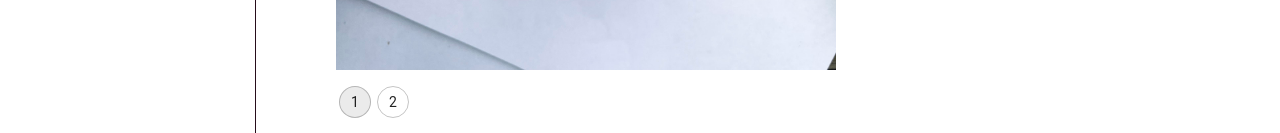
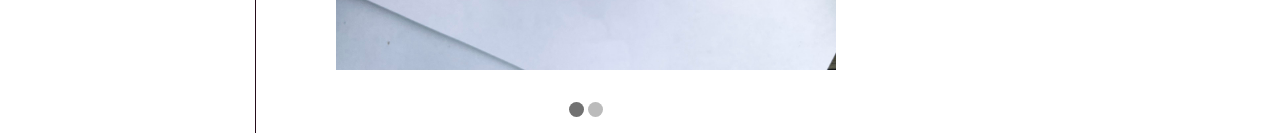
Before and after one commit to isabellaes/ms-pysselfrun, a React (Create React App) app: page /product in a window 1280 px wide. Shown: the part 819-952 px from the top of the page. Built offline with nearby package versions, Linux system fonts and the light colour scheme; a web font is replaced by a local one.

Commit message:
add slideshow for img

```diff
--- /dev/null
+++ b/src/components/ContactForm.tsx
@@ -0,0 +1,34 @@
+const ContactForm = () => {
+  return (
+    <div className="contact-form">
+      <form>
+        <label htmlFor="fname">Namn</label>
+        <input
+          type="text"
+          id="fname"
+          name="firstname"
+          placeholder="Your name.."
+        />
+
+        <label htmlFor="lname">Email</label>
+        <input
+          type="text"
+          id="lname"
+          name="lastname"
+          placeholder="Your last name.."
+        />
+
+        <label htmlFor="subject">Meddelande</label>
+        <textarea
+          id="subject"
+          name="subject"
+          placeholder="Write something.."
+        ></textarea>
+
+        <input type="submit" value="Submit" />
+      </form>
+    </div>
+  );
+};
+
+export default ContactForm;
--- /dev/null
+++ b/src/components/SlideShowImg.tsx
@@ -0,0 +1,35 @@
+import { useEffect, useState } from "react";
+
+interface Props {
+  currentImg: string;
+  images: string[];
+}
+
+const SlideShowImg = (props: Props) => {
+  const [currentImg, setCurrentImg] = useState("");
+
+  useEffect(() => {
+    if (props.currentImg) {
+      setCurrentImg(props.currentImg);
+    }
+  });
+
+  return (
+    <div className="slideShow">
+      <img src={currentImg} alt="" />
+      <div className="pagination">
+        {props.images.flatMap((x, index) => (
+          <span
+            onClick={() => setCurrentImg(x)}
+            className={
+              index === props.images.indexOf(currentImg) ? "dot active" : "dot"
+            }
+            key={index}
+          ></span>
+        ))}
+      </div>
+    </div>
+  );
+};
+
+export default SlideShowImg;
--- a/src/pages/ContactPage.tsx
+++ b/src/pages/ContactPage.tsx
@@ -1,5 +1,6 @@
 import InstagramIcon from "@mui/icons-material/Instagram";
 import FacebookIcon from "@mui/icons-material/Facebook";
+import ContactForm from "../components/ContactForm";
 
 const ContactPage = () => {
   return (
@@ -17,35 +18,7 @@ const ContactPage = () => {
             <i className="bx bxl-tiktok icon" />
           </p>
         </div>
-
-        <div className="contact-form">
-          <form>
-            <label htmlFor="fname">Namn</label>
-            <input
-              type="text"
-              id="fname"
-              name="firstname"
-              placeholder="Your name.."
-            />
-
-            <label htmlFor="lname">Email</label>
-            <input
-              type="text"
-              id="lname"
-              name="lastname"
-              placeholder="Your last name.."
-            />
-
-            <label htmlFor="subject">Meddelande</label>
-            <textarea
-              id="subject"
-              name="subject"
-              placeholder="Write something.."
-            ></textarea>
-
-            <input type="submit" value="Submit" />
-          </form>
-        </div>
+        <ContactForm></ContactForm>
       </div>
     </div>
   );
--- a/src/pages/ProductPage.tsx
+++ b/src/pages/ProductPage.tsx
@@ -1,7 +1,6 @@
 import { useState } from "react";
 import { products } from "../img";
-import Pagination from "@mui/material/Pagination";
-import Stack from "@mui/material/Stack";
+import SlideShowImg from "../components/SlideShowImg";
 
 interface Product {
   title: string;
@@ -11,10 +10,6 @@ interface Product {
 
 const ProductPage = () => {
   const [product, setProducts] = useState<Product>(products[0]);
-  const [page, setPage] = useState(1);
-  const handleChange = (event: React.ChangeEvent<unknown>, value: number) => {
-    setPage(value);
-  };
 
   function onClick(title: string) {
     const product = products.find((product) => product.title === title);
@@ -40,17 +35,10 @@ const ProductPage = () => {
       </aside>
       <main>
         <>
-          <Stack spacing={2}>
-            <img src={product.productImg[page - 1]} alt="" />
-            <Pagination
-              count={product.productImg.length}
-              page={page}
-              onChange={handleChange}
-              hidePrevButton
-              hideNextButton
-              variant="outlined"
-            />
-          </Stack>
+          <SlideShowImg
+            currentImg={product.productImg[0]}
+            images={product.productImg}
+          ></SlideShowImg>
           <div>
             <h2>{product.title}</h2>
             <p>{product.description}</p>
--- /dev/null
+++ b/src/style/components/_contactForm.scss
@@ -0,0 +1,38 @@
+.contact-form {
+  width: 30%;
+  background-color: $backgroundColor-Linear-second;
+  height: 100%;
+  display: flex;
+  flex-direction: column;
+  padding: 2em;
+  box-shadow: 0 4px 8px 0 rgba(0, 0, 0, 0.2), 0 6px 20px 0 rgba(0, 0, 0, 0.19);
+  h1 {
+    padding-bottom: 10px;
+  }
+
+  input[type="text"],
+  select,
+  textarea {
+    width: 100%;
+    padding: 12px;
+    border: 1px solid #ccc;
+    border-radius: 4px;
+    margin-top: 6px;
+    margin-bottom: 16px;
+    resize: vertical;
+  }
+
+  input[type="submit"] {
+    background-color: $highlight-Color-XtraLight;
+    color: black;
+    padding: 12px 20px;
+    border: none;
+    border-radius: 4px;
+    cursor: pointer;
+  }
+
+  input[type="submit"]:hover {
+    background-color: $highlight-Color-Dark;
+    color: #fff;
+  }
+}
--- /dev/null
+++ b/src/style/components/_slideshowimg.scss
@@ -0,0 +1,25 @@
+.slideShow {
+  display: flex;
+  flex-direction: column;
+  align-items: center;
+
+  .dot {
+    cursor: pointer;
+    height: 15px;
+    width: 15px;
+    margin: 0 2px;
+    background-color: #bbb;
+    border-radius: 50%;
+    display: inline-block;
+    transition: background-color 0.6s ease;
+  }
+
+  .active,
+  .dot:hover {
+    background-color: #717171;
+  }
+
+  img {
+    max-width: 500px;
+  }
+}
--- a/src/style/main.scss
+++ b/src/style/main.scss
@@ -5,6 +5,8 @@
 @import "./components/footer";
 @import "./pages/productPage";
 @import "./pages/contactPage";
+@import "./components/contactForm";
+@import "./components/slideshowimg";
 
 * {
   padding: 0;
--- a/src/style/pages/_contactPage.scss
+++ b/src/style/pages/_contactPage.scss
@@ -23,42 +23,4 @@
       font-size: x-large;
     }
   }
-  .contact-form {
-    width: 30%;
-    background-color: $backgroundColor-Linear-second;
-    height: 100%;
-    display: flex;
-    flex-direction: column;
-    padding: 2em;
-    box-shadow: 0 4px 8px 0 rgba(0, 0, 0, 0.2), 0 6px 20px 0 rgba(0, 0, 0, 0.19);
-    h1 {
-      padding-bottom: 10px;
-    }
-
-    input[type="text"],
-    select,
-    textarea {
-      width: 100%;
-      padding: 12px;
-      border: 1px solid #ccc;
-      border-radius: 4px;
-      margin-top: 6px;
-      margin-bottom: 16px;
-      resize: vertical;
-    }
-
-    input[type="submit"] {
-      background-color: $highlight-Color-XtraLight;
-      color: black;
-      padding: 12px 20px;
-      border: none;
-      border-radius: 4px;
-      cursor: pointer;
-    }
-
-    input[type="submit"]:hover {
-      background-color: $highlight-Color-Dark;
-      color: #fff;
-    }
-  }
 }
--- a/src/style/pages/_productPage.scss
+++ b/src/style/pages/_productPage.scss
@@ -31,9 +31,5 @@
     div {
       padding: 2em;
     }
-
-    img {
-      max-width: 500px;
-    }
   }
 }
```
